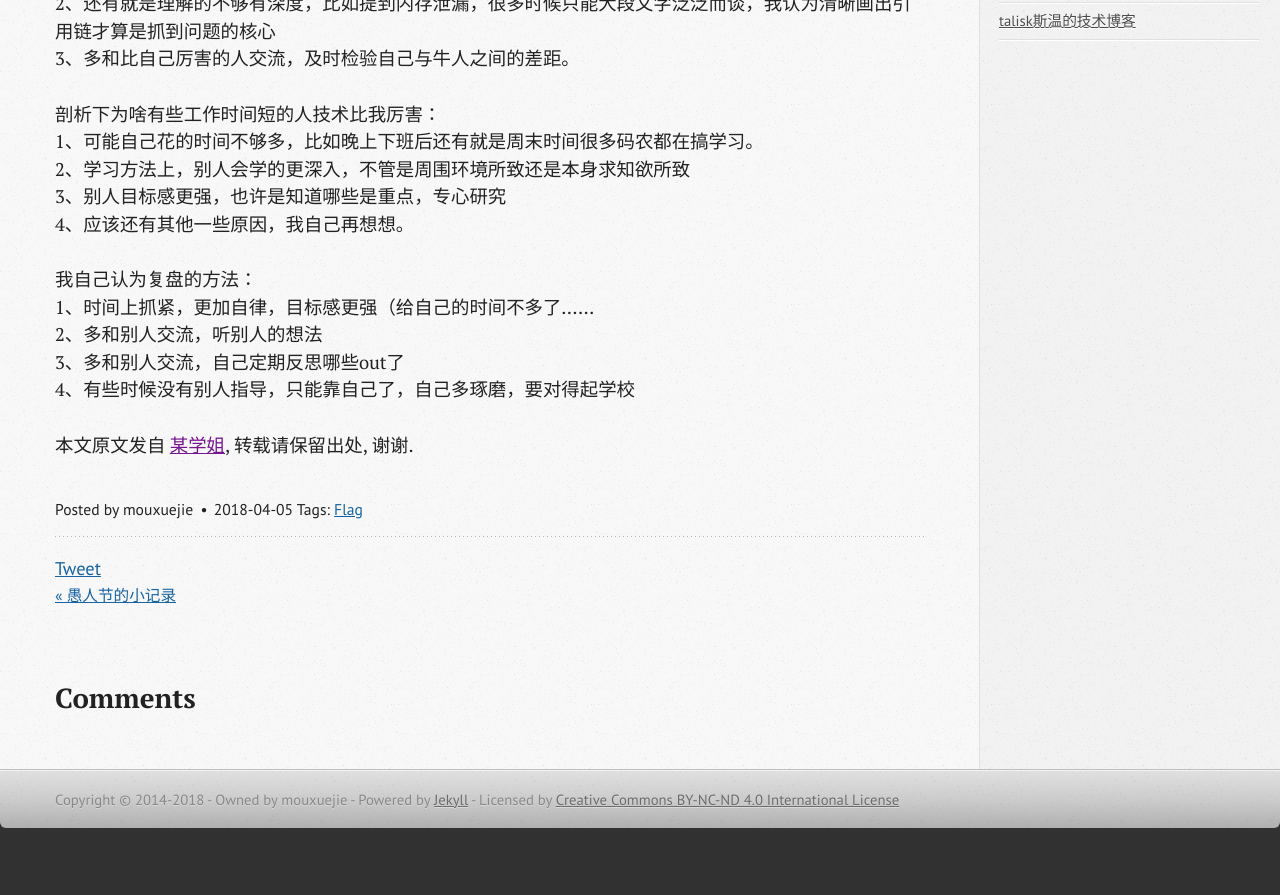
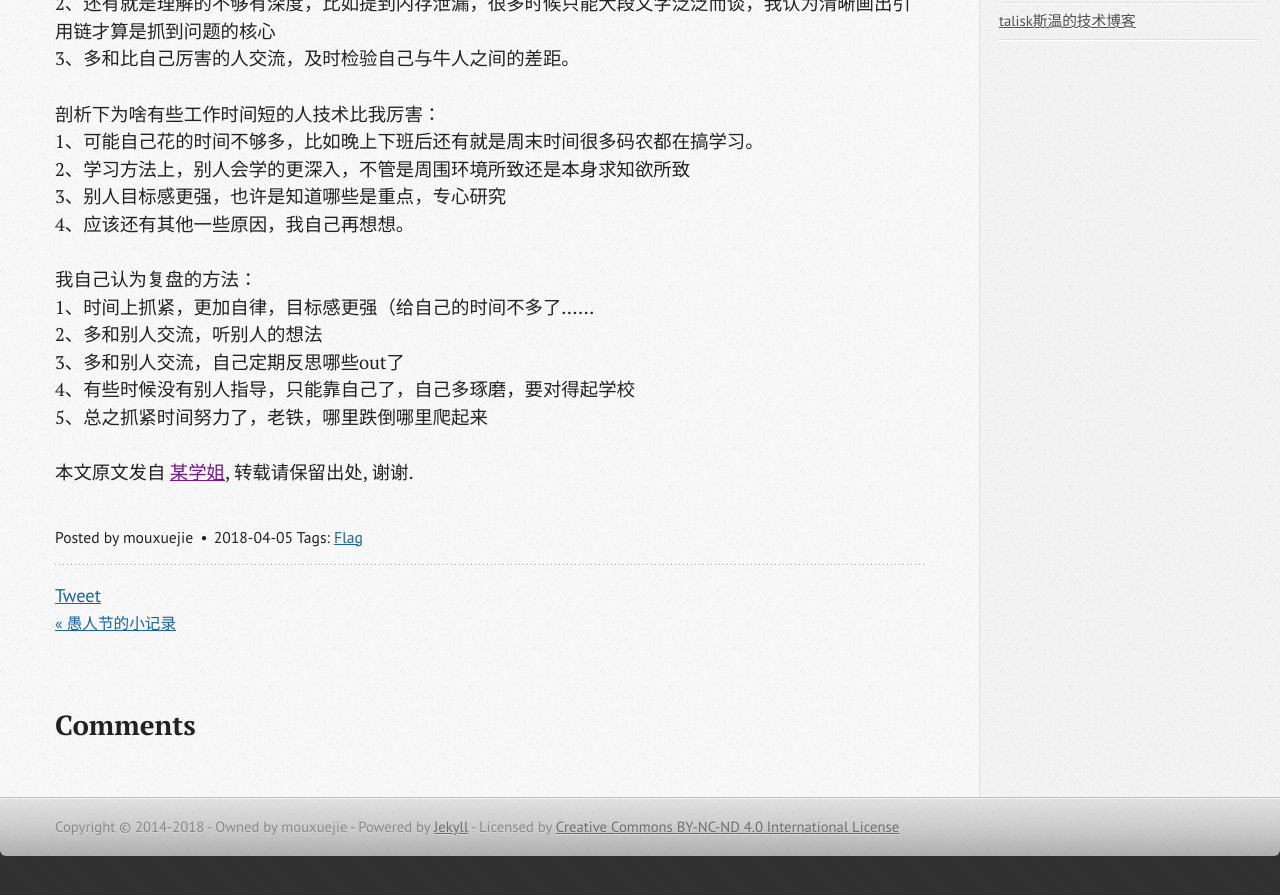
Before and after one commit to wangxinghe/wangxinghe.github.io, a Jekyll site: the page built from _posts/2018-04-05-april-flag.md, in a window 1280 px wide and 900 px high, scrolled down 1376 px. Shown: the top 895 px of the window. Built offline with Jekyll 4.4.1, drawn with Linux system fonts in a browser that asks for light colours; comment, search, counter and statistics services are not loaded; before the commit the page ends 2248 px from its top, so only the background shows below that.

Commit message:
[update]2018-04-05-april-flag

```diff
--- a/_posts/2018-04-05-april-flag.md
+++ b/_posts/2018-04-05-april-flag.md
@@ -57,3 +57,4 @@ tags: [Flag]
 2、多和别人交流，听别人的想法
 3、多和别人交流，自己定期反思哪些out了
 4、有些时候没有别人指导，只能靠自己了，自己多琢磨，要对得起学校
+5、总之抓紧时间努力了，老铁，哪里跌倒哪里爬起来
```
